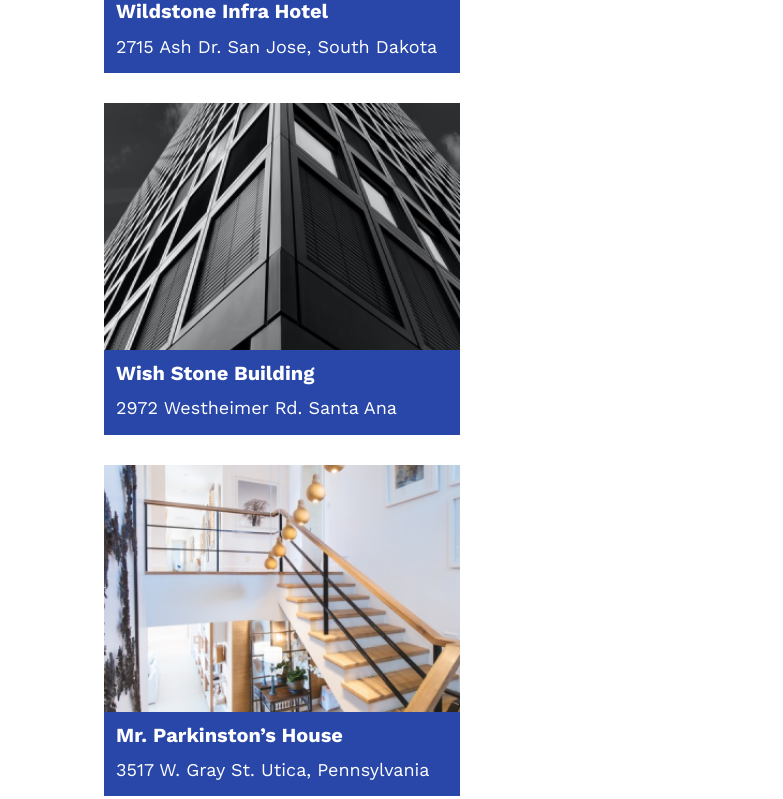
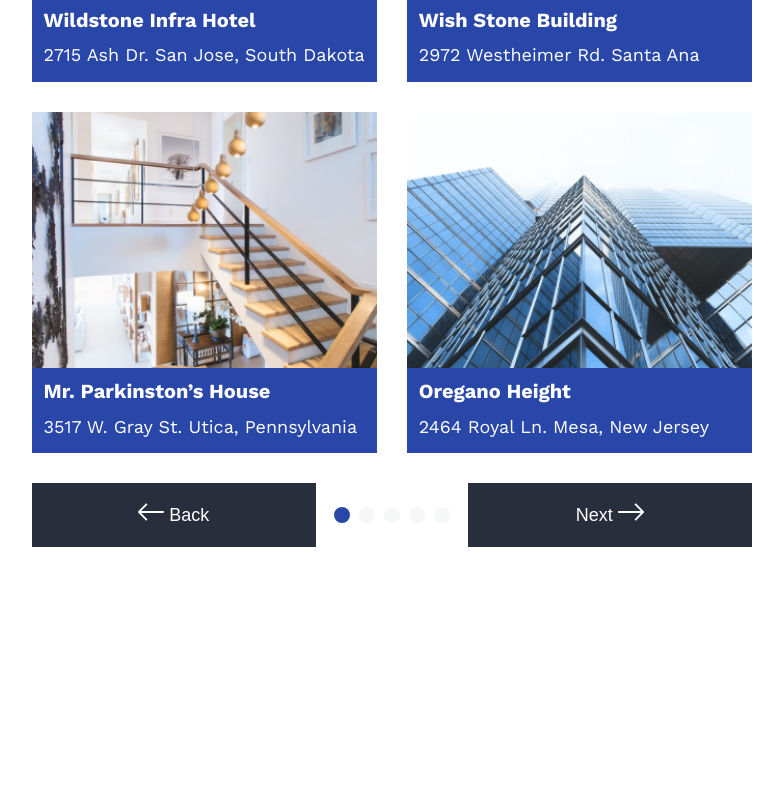
Before and after one commit to GaelDuclocherRougelot/atelier_responsive, a website: page index.html in a window 1280 px wide. Shown: the part 757-1556 px from the top of the page, without its empty margins (437-1220 px from the left). After the commit the page ends 1334 px from the top, so only its background shows below. Drawn offline with nearby package versions, Linux system fonts and the light colour scheme.

Commit message:
atelier 2 update

```diff
--- a/index.html
+++ b/index.html
@@ -32,6 +32,7 @@
         <h2 id="main__title">Projects</h2>
         <div class="content__wrapper">
           <nav>
+            <h2>Projects</h2>
             <ul>
               <li><a href="#">All</a></li>
               <li><a href="#">Commercial</a></li>
@@ -39,6 +40,7 @@
               <li><a href="#">Other</a></li>
             </ul>
           </nav>
+          <div class="cards__buttons">
             <div class="cards__container">
               <div class="card">
                 <img src="./assets/img_atelier_res_2.png" alt="" />
@@ -68,8 +70,25 @@
                   <p>2464 Royal Ln. Mesa, New Jersey</p>
                 </div>
               </div>
+            </div>
             <div class="buttons__container">
-              <button class="see__more">See more <img src="./assets/arrow.svg" alt="" srcset=""></button>
+              <button class="see__more">
+                See more <img src="./assets/arrow.svg" alt="" srcset="" />
+              </button>
+              <button class="back">
+                <img src="./assets/arrow.svg" alt="" srcset="" />
+                Back
+              </button>
+              <div class="carrousel__circles">
+                <div class="circle"></div>
+                <div class="circle"></div>
+                <div class="circle"></div>
+                <div class="circle"></div>
+                <div class="circle"></div>
+              </div>
+              <button class="next">
+                Next <img src="./assets/arrow.svg" alt="" srcset="" />
+              </button>
             </div>
           </div>
         </div>
--- a/styles/_style_atelier_1.scss
+++ b/styles/_style_atelier_1.scss
@@ -44,6 +44,7 @@ main {
         border: 1px solid #e0e3eb;
         border-radius: 4px;
         padding-bottom: 40px;
+        width: 100%;
 
         img {
           width: 32px;
@@ -66,7 +67,7 @@ main {
   }
 }
 
-@media screen and (min-width: 1280px) {
+@media screen and (min-width: 768px) {
   main {
     #our__reputation {
       .cards__container {
--- a/styles/_style_atelier_2.scss
+++ b/styles/_style_atelier_2.scss
@@ -13,6 +13,7 @@
     nav {
       display: none;
     }
+    .cards__buttons {
       .cards__container {
         display: flex;
         flex-direction: column;
@@ -20,8 +21,6 @@
         align-items: center;
 
         .card {
-        min-width: 332px;
-        max-width: 356px;
           width: 100%;
           display: flex;
           flex-direction: column;
@@ -51,12 +50,19 @@
             }
           }
         }
+      }
 
       .buttons__container {
         display: flex;
         justify-content: center;
         align-items: center;
         width: 100%;
+        margin-top: 30px;
+        .carrousel__circles,
+        .next,
+        .back {
+          display: none;
+        }
 
         button {
           display: flex;
@@ -78,22 +84,27 @@
   }
 }
 
-@media screen and (min-width: 1280px) {
+@media screen and (min-width: 768px) {
   main {
-    padding-left: 300px;
-    padding-right: 300px;
-
     #projects {
       display: flex;
       align-items: flex-start;
 
+      #main__title {
+        display: none;
+      }
+
       .content__wrapper {
         display: flex;
-        justify-content: space-between;
-        gap: 100px;
+        justify-content: center;
+        gap: 230px;
 
         nav {
           display: block;
+
+          h2 {
+            margin-bottom: 20px;
+          }
           ul {
             display: flex;
             flex-direction: column;
@@ -107,16 +118,55 @@
             color: #c2c7d6;
           }
         }
-
+        .cards__buttons {
           .cards__container {
-          flex-direction: row;
-          align-items: center;
-          flex-wrap: wrap;
-          max-width: 780px;
+            padding-top: 70px;
+            display: grid;
+            grid-template-columns: repeat(2, 1fr);
+            gap: 30px;
 
             .card {
+              height: 100%;
+            }
+          }
+
+          .buttons__container {
+            margin-top: 30px;
+            justify-content: space-between;
+            gap: 18px;
+
+            .carrousel__circles {
+              display: flex;
+              gap: 9px;
+
+              .circle {
+                border-radius: 50%;
+                width: 16px;
+                height: 16px;
+                background-color: #f6f8f7;
+
+                &:nth-child(1) {
+                  background-color: #2947a9;
+                }
+              }
+            }
+
+            button {
+              width: 100%;
+            }
+            .see__more {
+              display: none;
+            }
+
+            .back {
+              display: block;
               img {
-              height: 247px;
+                transform: rotate(-180deg);
+              }
+            }
+
+            .next {
+              display: block;
             }
           }
         }
```
Also changed, not shown: styles/styles.css, 1 other file. Lines whose indentation alone changed are shown as unchanged.
